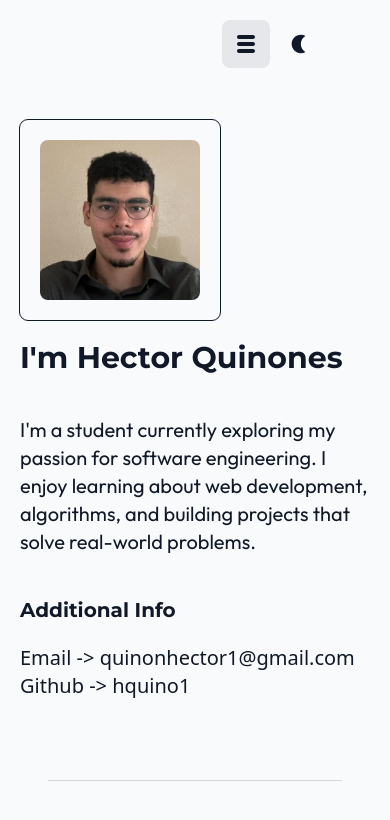
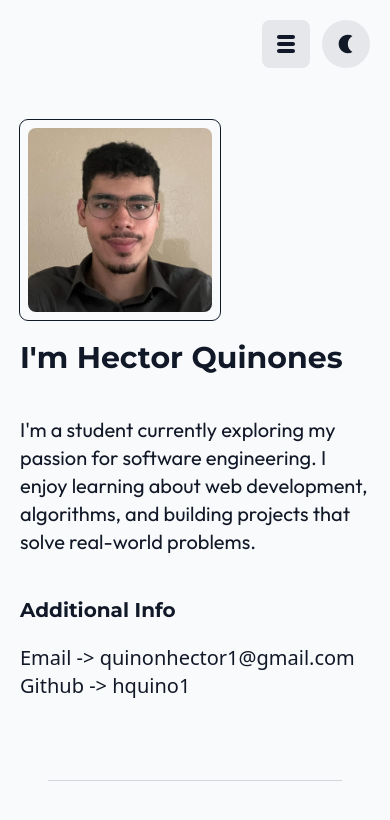
Before and after one commit to hquino1/hquino1.github.io, a React (Vite) app: page / in a window 390 px wide. Shown: the top 820 px of the page. Built offline with nearby package versions, Linux system fonts and the light colour scheme.

Commit message:
adjusted responsive layout

```diff
--- a/src/App.jsx
+++ b/src/App.jsx
@@ -36,10 +36,10 @@ function App() {
 
   return (
     <div className='w-full h-full bg-[#F9FAFB] dark:bg-[#0F172A] flex'>
-      <button className='fixed dark:bg-[#1E293B] bg-[#E5E7EB] right-0 mt-5 mr-30 h-12 w-12 rounded-lg justify-center cursor-pointer 2xl:hidden z-60 text-[#111827] dark:text-[#F1F5F9]' onClick={changeNav}>
+      <button className='fixed dark:bg-[#1E293B] bg-[#E5E7EB] right-0 mt-5 mr-20 sm:mr-30 h-12 w-12 rounded-lg justify-center cursor-pointer 2xl:hidden z-60 text-[#111827] dark:text-[#F1F5F9]' onClick={changeNav}>
         <TiThMenu className='mx-auto text-2xl'></TiThMenu>
       </button>
-      <button className=' bg-[#F9FAFB] dark:bg-[#0F172A] p-1.5 rounded-full cursor-pointer fixed right-0 mt-5 mr-15 h-12 w-12 text-[#111827] dark:text-[#F1F5F9]' onClick={toggleDarkMode}>
+      <button className=' dark:bg-[#1E293B] bg-[#E5E7EB] p-1.5 rounded-full cursor-pointer fixed right-0 mt-5 mr-5 sm:mr-15 h-12 w-12 text-[#111827] dark:text-[#F1F5F9] flex items-center justify-center' onClick={toggleDarkMode}>
           {!isDark && <MdNightlight size={22}></MdNightlight>}
           {isDark && <MdLightMode size={22}></MdLightMode>}
       </button>
--- a/src/pages/About.jsx
+++ b/src/pages/About.jsx
@@ -7,7 +7,7 @@ function About() {
   return (
     <div class="text-[#111827] dark:text-[#F1F5F9] w-full h-full pr-0 pl-5 pt-30 pr-5 sm:p-10 lg:p-20 xl:p-30 overflow-auto">
       <div class="flex flex-col md:flex-row h-auto mb-20">
-        <div className="mr-15 mb-auto h-[200px] w-[200px] sm:h-[250px] sm:w-[250px] lg:h-[300px] lg:w-[300px] xl:h-[400px] xl:w-[400px] rounded-lg outline-1 p-5 flex-shrink-0">
+        <div className="mr-15 mb-auto h-[200px] w-[200px] sm:h-[250px] sm:w-[250px] lg:h-[300px] lg:w-[300px] xl:h-[400px] xl:w-[400px] rounded-lg outline-1 p-2 md:p-5 flex-shrink-0">
           <img src={headshot} className='object-cover h-full w-full rounded-lg'/>
         </div>
 
@@ -24,14 +24,14 @@ function About() {
       <hr className="border-t border-gray-300 dark:border-gray-700 mx-7 mb-20" />
 
       <h1 class="text-2xl mb-10 font-[Montserrat] font-bold"> Education </h1>
-      <div class="h-auto flex mb-20">
+      <div class="h-auto flex flex-col md:flex-row mb-20 items-center md:items-stretch">
         <div className='h-auto w-100 flex-col'>
           <img src={logo} className='w-55 h-60 mx-auto mb-5'></img>
           <div className='w-fit h-6 pl-3 pr-3 rounded-xl mx-auto dark:bg-[#1E293B] bg-[#E5E7EB] text-center justify-center items-center text-sm'>3.7 GPA</div>
         </div>
 
-        <div className='h-1/2 w-full ml-10 mt-5'>
-          <h1 class="text-4xl mb-1 font-[Montserrat] font-bold">University of Texas at Arlington</h1>
+        <div className='h-1/2 w-full md:ml-10 mt-5'>
+          <h1 class="text-3xl md:text-4xl mb-1 font-[Montserrat] font-bold">University of Texas at Arlington</h1>
           <h2 className='font-[Montserrat] font-bold mb-5'>B.S. in Computer Science, College of Engineering</h2>
           <div>
             <div className='flex items-center text-lg'>
```
